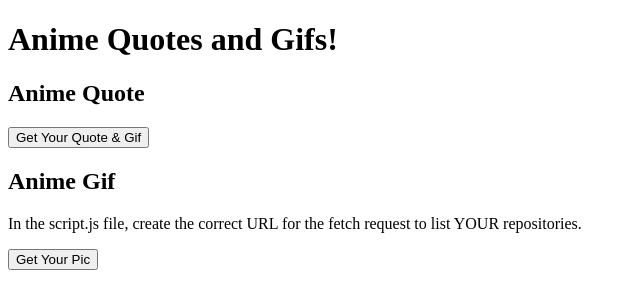
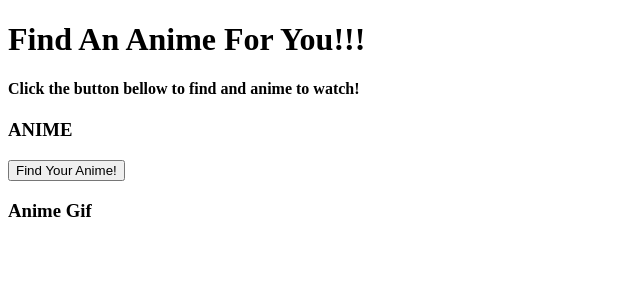
Before and after one commit to MBalasuriyar/Find-an-Anime-For-You, a plain HTML site: page index.html in a window 1280 px wide. Shown: the whole page, without its empty margins (0-640 px from the left). Drawn offline with Linux system fonts and the light colour scheme.

Commit message:
Made changes to HTML to fix minor issues - PSP

```diff
--- a/index.html
+++ b/index.html
@@ -11,15 +11,16 @@
 
 <body>
     <header>
-        <h1>Anime Quotes and Gifs!</h1>
+        <h1>Find An Anime For You!!!</h1>
+        <h4>Click the button bellow to find and anime to watch!</h4>
     </header>
     <main>
         <div>
             <section>
                 <header>
-                    <h2>
-                        Anime Quote
-                    </h2>
+                    <h3>
+                        ANIME
+                    </h3>
                 </header>
                 <div>
                     <p id="anime">
@@ -31,7 +32,7 @@
 
                     <div>
                         <button id="fetch-button">
-                            Get Your Quote & Gif
+                            Find Your Anime!
                         </button>
                     </div>
                 </div>
@@ -39,20 +40,12 @@
         </div>
         <div>
             <header>
-                <h2>
+                <h3>
                     Anime Gif
-                </h2>
+                </h3>
             </header>
             <!-- Added an id to target in js for our content -->
             <div id="gifDiv">
-                <p>
-                    In the script.js file, create the correct URL for the fetch request to list YOUR repositories.
-                </p>
-                <div>
-                    <button id="fetch-button-pic">
-                        Get Your Pic
-                    </button>
-                </div>
             </div>
             </section>
         </div>
```
